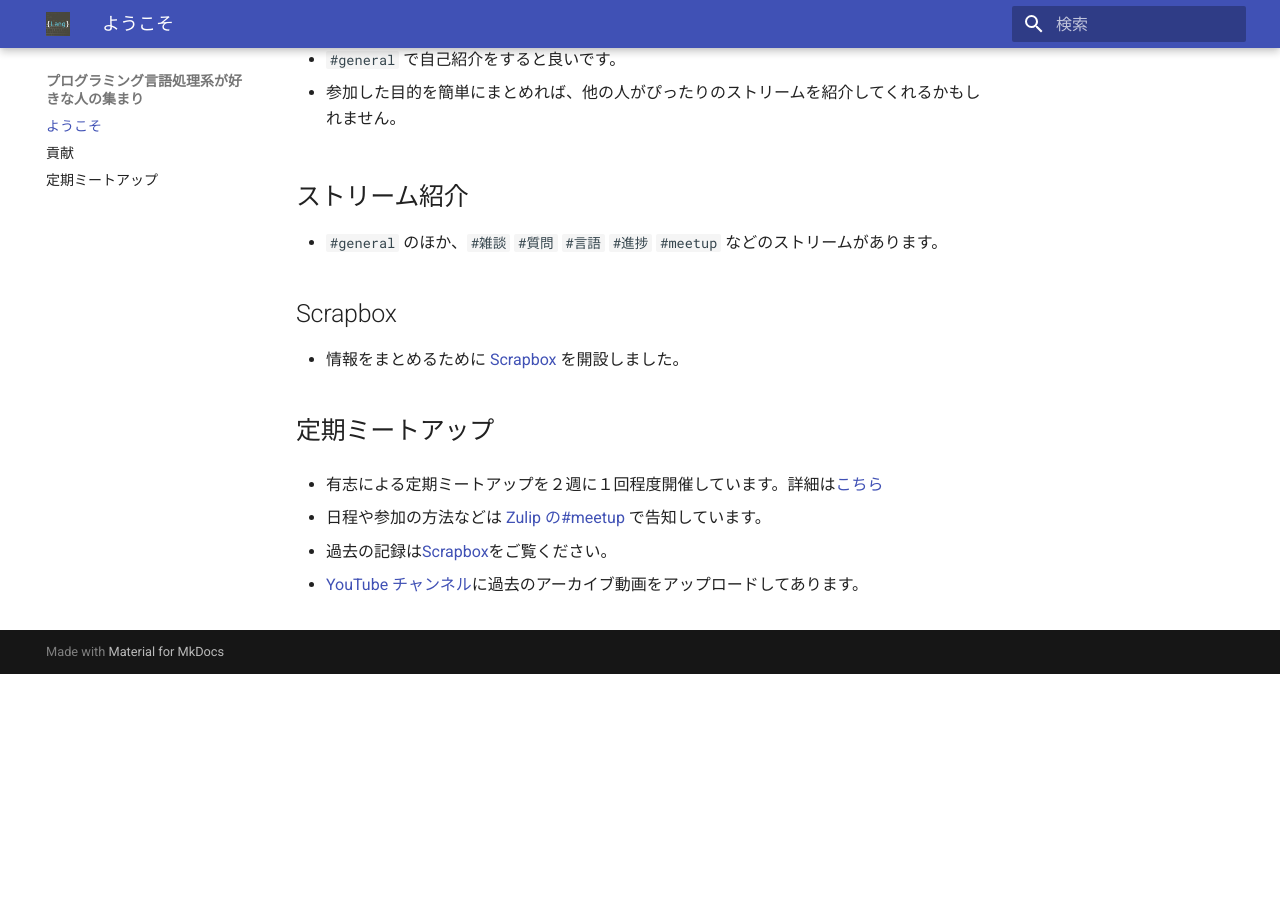
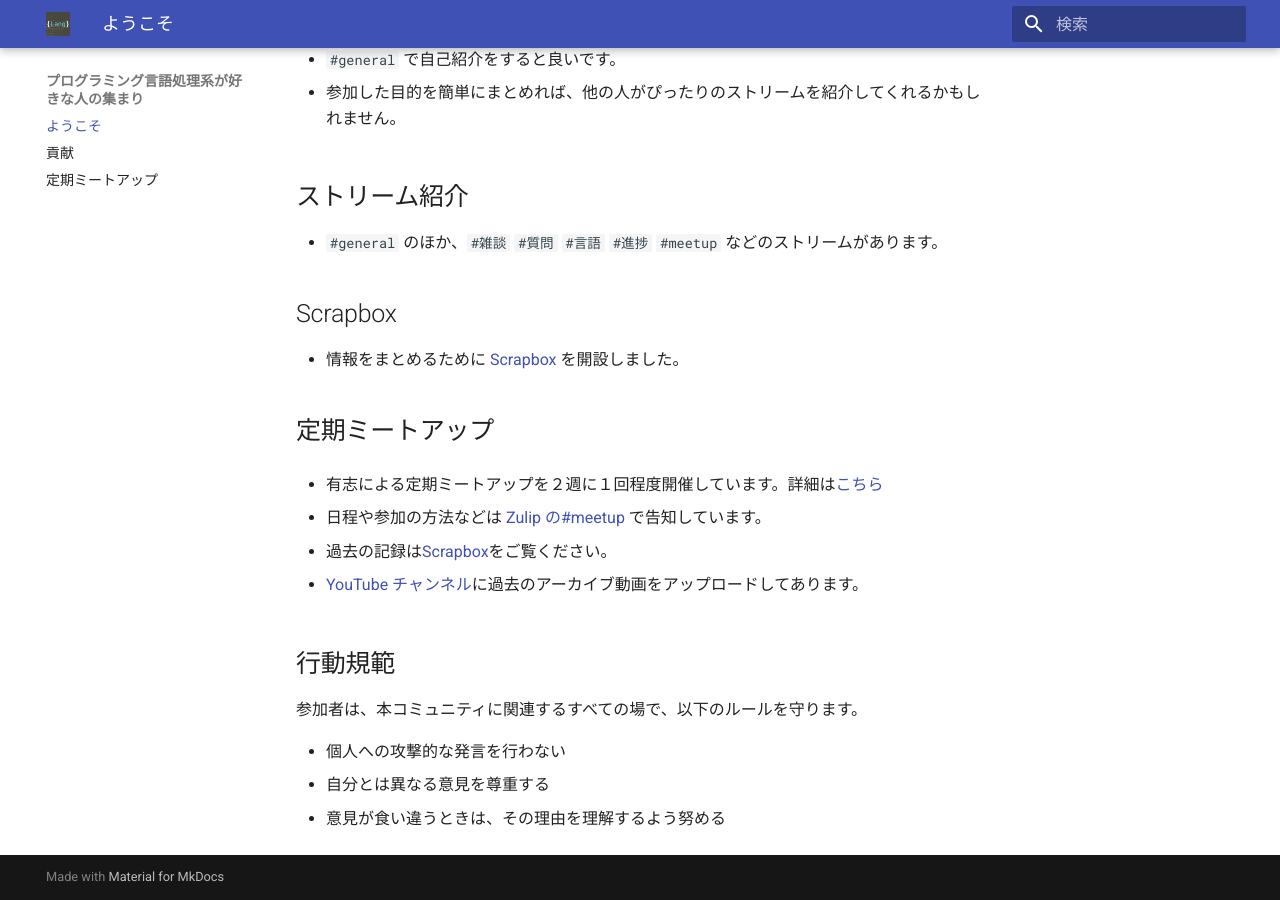
Before and after one commit to prog-lang-sys-ja-slack/wiki, an MkDocs documentation site: the page built from docs/index.md, in a window 1280 px wide and 900 px high, scrolled down 507 px. Built offline with MkDocs 1.6.1 and Material for MkDocs 9.7.7, drawn with Linux system fonts in a browser that asks for light colours; before the commit the page ends 1181 px from its top, so only the background shows below that.

Commit message:
Add code of conduct

```diff
--- a/docs/index.md
+++ b/docs/index.md
@@ -34,3 +34,11 @@
 - 過去の記録は[Scrapbox](https://scrapbox.io/prog-lang-sys-ja/%E5%AE%9A%E6%9C%9F%E3%83%9F%E3%83%BC%E3%83%88%E3%82%A2%E3%83%83%E3%83%97)をご覧ください。
 
 - [YouTube チャンネル](https://www.youtube.com/@prog-lang-sys)に過去のアーカイブ動画をアップロードしてあります。
+
+## 行動規範
+
+参加者は、本コミュニティに関連するすべての場で、以下のルールを守ります。
+
+- 個人への攻撃的な発言を行わない
+- 自分とは異なる意見を尊重する
+- 意見が食い違うときは、その理由を理解するよう努める
```
